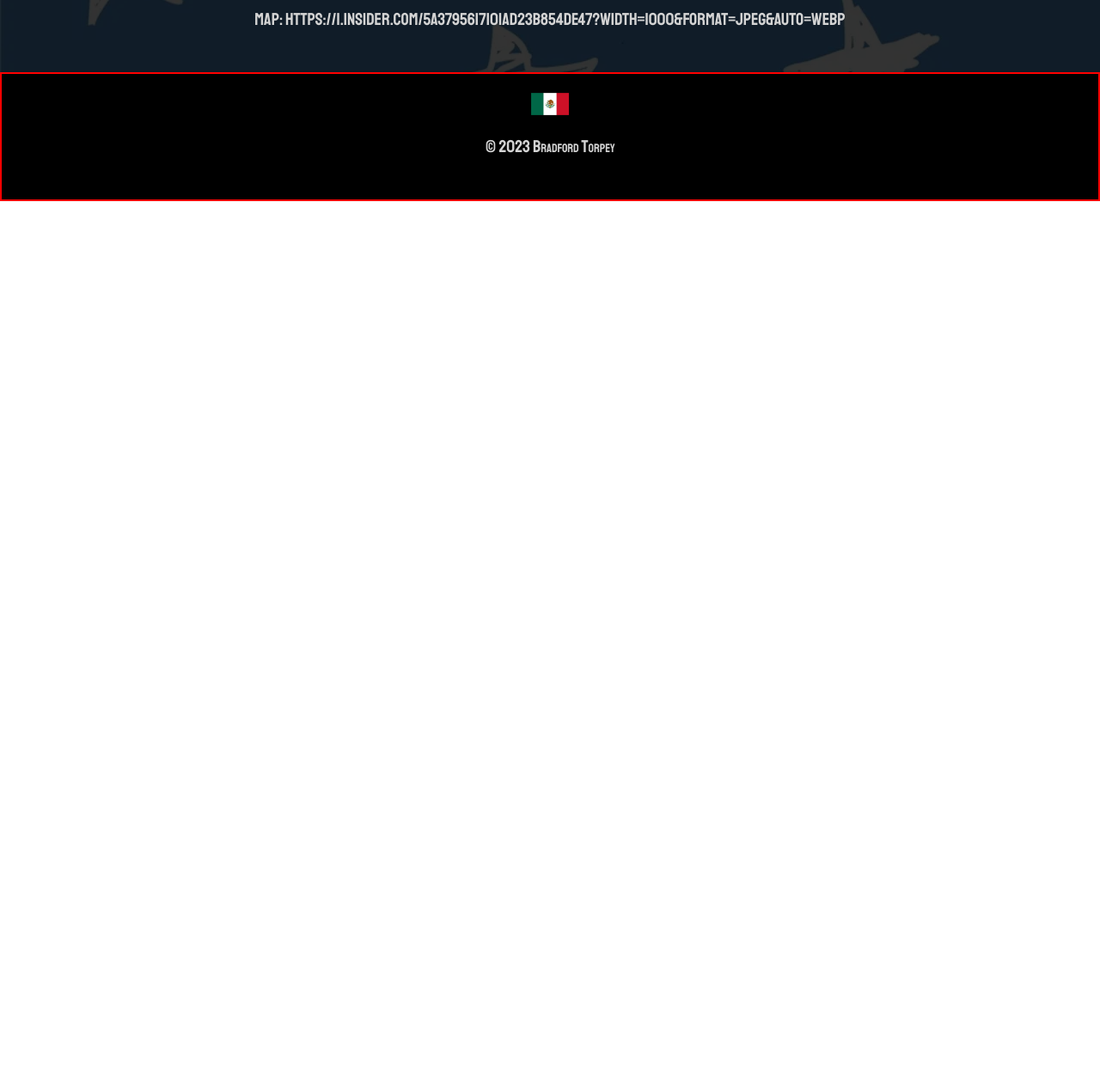
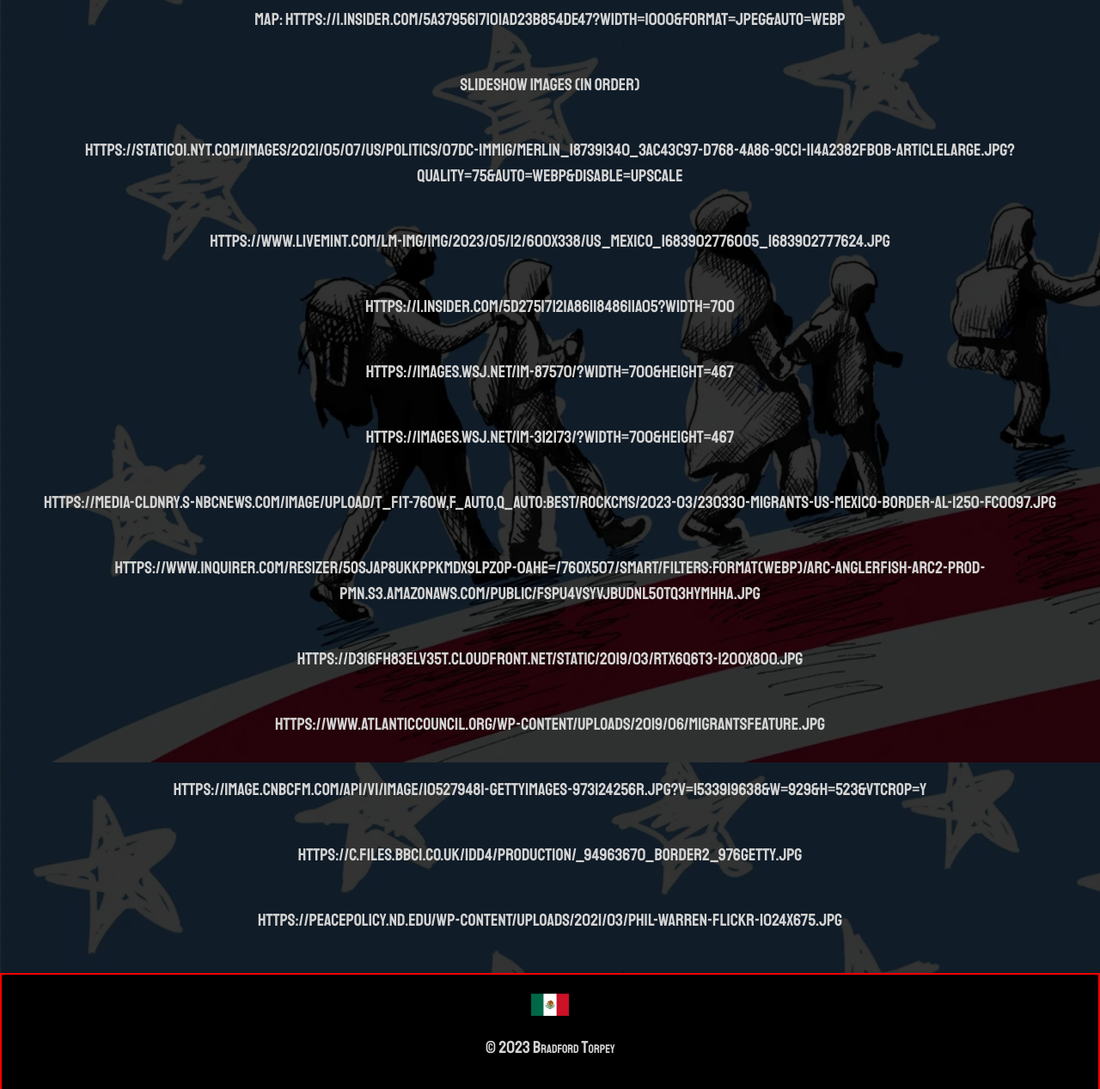
Before and after one commit to biffmalibu/MXSite, a plain HTML site: page sources.html in a window 1280 px wide. Shown: the part 1273-2540 px from the top of the page at 86% size. Before the commit the page ends 1507 px from the top, so only its background shows below. Drawn offline with nearby package versions, Linux system fonts and the light colour scheme; some packages are replaced by stand-ins of ours; a script that the page names is missing.

Commit message:
Update sources

```diff
--- a/sources.html
+++ b/sources.html
@@ -75,8 +75,19 @@
 		<h1>Pictures</h1>
 		<p>Background Image: https://imageio.forbes.com/specials-images/imageserve/1132026265/Illustration-of-USA-immigration/0x0.jpg?format=jpg&crop=8176,4600,x0,y190,safe&width=1440</p>
 		<p>Map: https://i.insider.com/5a3795617101ad23b854de47?width=1000&format=jpeg&auto=webp</p>
-
-
+		<p>Slideshow Images (In Order)</p>
+		<p>https://static01.nyt.com/images/2021/05/07/us/politics/07dc-immig/merlin_187391340_3ac43c97-d768-4a86-9cc1-114a2382fb0b-articleLarge.jpg?quality=75&auto=webp&disable=upscale</p>
+		<p>https://www.livemint.com/lm-img/img/2023/05/12/600x338/US_Mexico_1683902776005_1683902777624.jpg</p>
+		<p>https://i.insider.com/5d27517121a8611848611a05?width=700</p>
+		<p>https://images.wsj.net/im-87570/?width=700&height=467</p>
+		<p>https://images.wsj.net/im-312173/?width=700&height=467</p>
+		<p>https://media-cldnry.s-nbcnews.com/image/upload/t_fit-760w,f_auto,q_auto:best/rockcms/2023-03/230330-migrants-us-mexico-border-al-1250-fc0097.jpg</p>
+		<p>https://www.inquirer.com/resizer/5osjAP8UkkpPKMDX9lPZoP-0AHE=/760x507/smart/filters:format(webp)/arc-anglerfish-arc2-prod-pmn.s3.amazonaws.com/public/FSPU4VSYVJBUDNL5OTQ3HYMHHA.jpg</p>
+		<p>https://d3i6fh83elv35t.cloudfront.net/static/2019/03/RTX6Q6T3-1200x800.jpg</p>
+		<p>https://www.atlanticcouncil.org/wp-content/uploads/2019/06/MigrantsFeature.jpg</p>
+		<p>https://image.cnbcfm.com/api/v1/image/105279481-GettyImages-973124256r.jpg?v=1533919638&w=929&h=523&vtcrop=y</p>
+		<p>https://c.files.bbci.co.uk/1DD4/production/_94963670_border2_976getty.jpg</p>
+		<p>https://peacepolicy.nd.edu/wp-content/uploads/2021/03/Phil-Warren-flickr-1024x675.jpg</p>
 
 	<!-- Return to top script -->
   	<div><button onclick="topFunction()" id="cornerBtn" title="Go to top">Return To Top</button></div>
```
